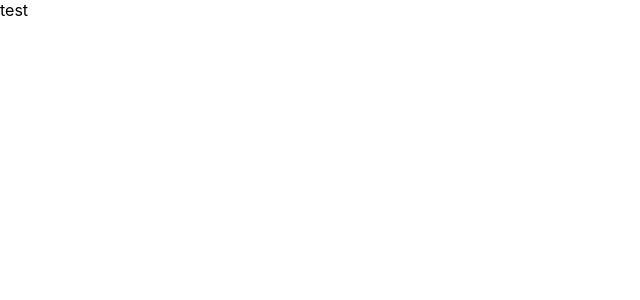
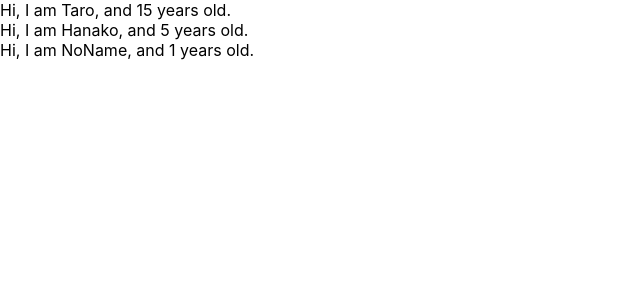
Before and after one commit to ayabin/udemy-react-redux-crud-application, a React (Create React App) app: page / in a window 1280 px wide. Shown: the top 300 px of the page, without its empty margins (0-640 px from the left). Built offline with nearby package versions, Linux system fonts and the light colour scheme.

Commit message:
learn props pf component

```diff
--- a/src/App.js
+++ b/src/App.js
@@ -1,22 +1,30 @@
-import React, { Component } from 'react';
+import React from 'react';
 
-class App extends Component {
-  render() {
-    return <div>test</div>;
-  }
-}
-// function App() {
-//   // const greeting = 'Hi,Tom!';
-//   // const dom = <h1 className="foo">{greeting}</h1>;
-//   // return dom;
-//   //return <input type="text" onClick={() => console.log('i am clicked!')} />;
-//   //return <input type="text" onChange={() => console.log('i am changed!')} />;
-//   return (
-//     <div>
-//       <label htmlFor="bar">bar</label>
-//       <input type="text" onChange={() => console.log('i am changed!')} />
-//     </div>
-//   );
-// }
+const App = () => {
+  const profiles = [
+    { name: 'Taro', age: 15 },
+    { name: 'Hanako', age: 5 },
+    { name: 'NoName' },
+  ];
+  return (
+    <div>
+      {profiles.map((profile, index) => {
+        return <User name={profile.name} age={profile.age} key={index} />;
+      })}
+    </div>
+  );
+};
+
+const User = (props) => {
+  return (
+    <div>
+      Hi, I am {props.name}, and {props.age} years old.
+    </div>
+  );
+};
+
+User.defaultProps = {
+  age: 1,
+};
 
 export default App;
```
